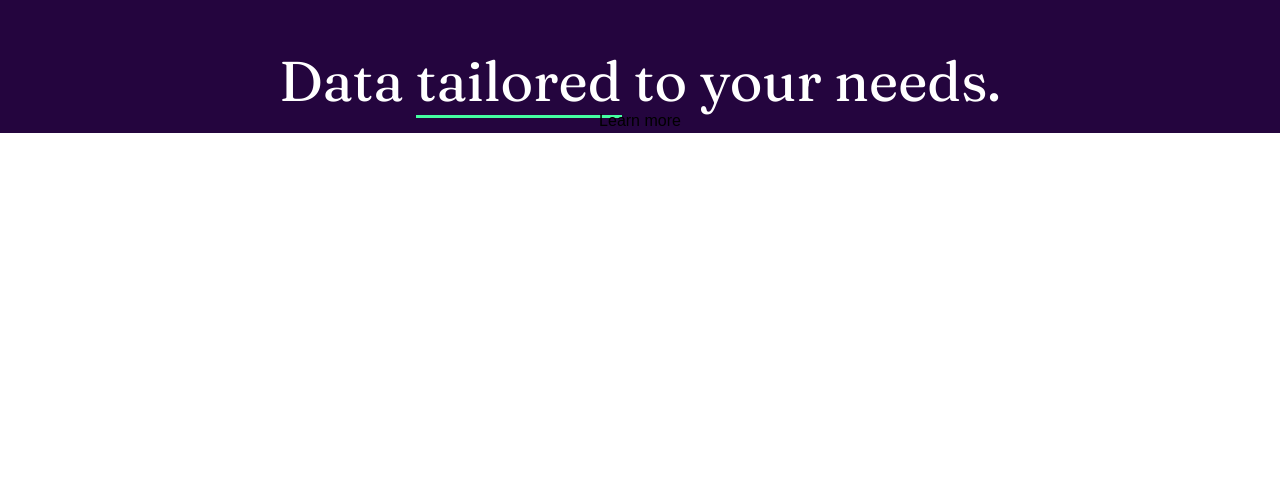
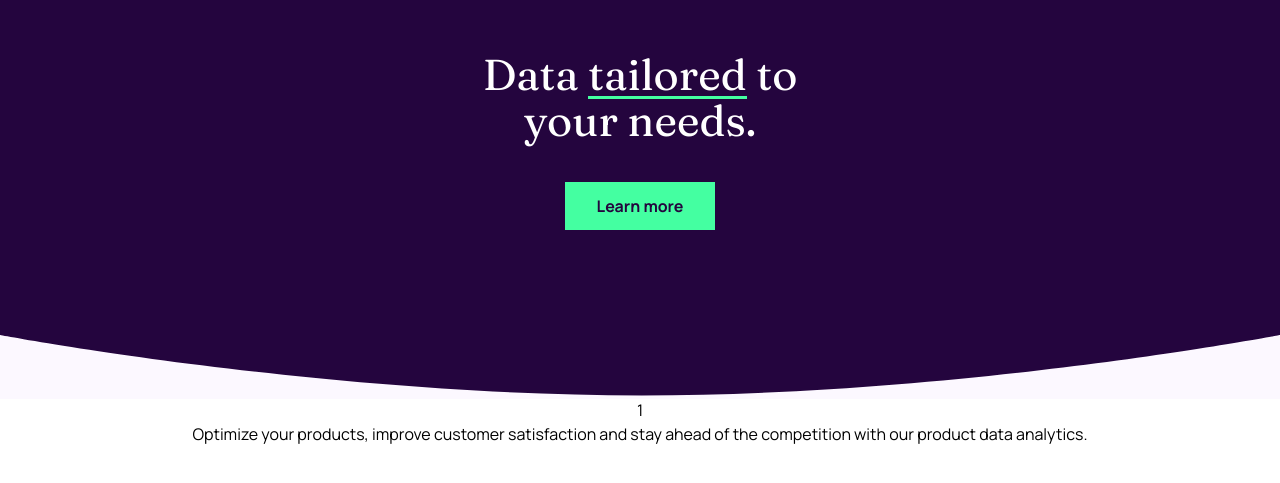
Before and after one commit to KarolinaMas/workit-landing-page, a plain HTML site: page index.html in a window 1280 px wide. Shown: the part 65-548 px from the top of the page. Drawn offline with Linux system fonts and the light colour scheme.

Commit message:
add components to hero section and style it

```diff
--- a/css/main.css
+++ b/css/main.css
@@ -3,6 +3,11 @@
   --primary-green: #44ffa1;
   --heading-font: "Fraunces", serif;
   --regular-font: "Manrope", serif;
+}
+
+body {
+  /* max-width: 375px; */
+  font-family: var(--regular-font);
 }
 
 .container {
@@ -12,7 +17,7 @@
 }
 
 header,
-section {
+.hero {
   background-color: var(--primary-violet);
 }
 
@@ -39,16 +44,37 @@ nav {
 
 .hero {
   color: white;
-  padding-top: 3.5rem;
+  padding: 3.5rem 0 10.5rem;
+  position: relative;
+}
+
+.hero::after {
+  content: "";
+  position: absolute;
+  bottom: -1px;
+  left: 0;
+  width: 100%;
+  height: clamp(24px, calc(24px + (100vw - 375px) * (48 / 1065)), 72px);
+  background: url("/img/ornamental.svg") no-repeat center bottom;
+  background-size: 100% auto;
+  z-index: 100;
 }
 
 .hero h1 {
   font-family: var(--heading-font);
-  font-size: 3.5rem;
+  font-size: 2.7rem;
   line-height: 1;
 }
 
 .hero span {
-  line-height: 0.9;
+  display: inline-block;
   border-bottom: 3px solid var(--primary-green);
 }
+
+.btn-primary {
+  color: var(--primary-violet);
+  background-color: var(--primary-green);
+  font-weight: 700;
+  padding: 0.75em 2em;
+  margin-top: 2.5em;
+}
--- a/index.html
+++ b/index.html
@@ -29,11 +29,24 @@
     <main>
       <section class="hero">
         <div class="container">
-          <h1>Data <span>tailored</span> to your needs.</h1>
-          <button>Learn more</button>
+          <h1>
+            Data <span>tailored</span> to <br />
+            your needs.
+          </h1>
+          <button class="btn-primary">Learn more</button>
         </div>
       </section>
-      <section class="info"><div class="container"></div></section>
+      <section class="info">
+        <div class="container">
+          <div>
+            <div>1</div>
+            <p>
+              Optimize your products, improve customer satisfaction and stay
+              ahead of the competition with our product data analytics.
+            </p>
+          </div>
+        </div>
+      </section>
       <section class="apply" id="apply-section">
         <div class="container"></div>
       </section>
```
Also changed, not shown: img/ornamental.png (deleted), img/ornamental.svg (added).
